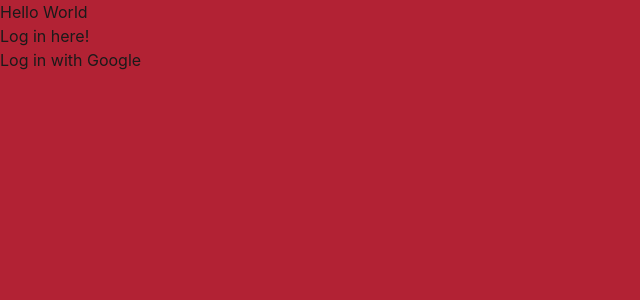
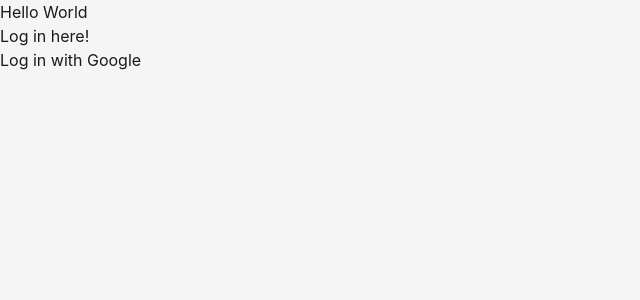
Before and after one commit to SoftChairWingineers/DemocracyOnline, a React app: page / in a window 1280 px wide. Shown: the top 300 px of the page, without its empty margins (0-640 px from the left). Built offline with nearby package versions, Linux system fonts and the light colour scheme.

Commit message:
Update background to fit correct color in main.css

```diff
--- a/src/styles/main.css
+++ b/src/styles/main.css
@@ -3,5 +3,5 @@
 @tailwind utilities;
 
 body {
-  @apply bg-red-primary text-neutral-dark font-sans;
+  @apply bg-neutral-light text-neutral-dark font-sans;
 }
```
